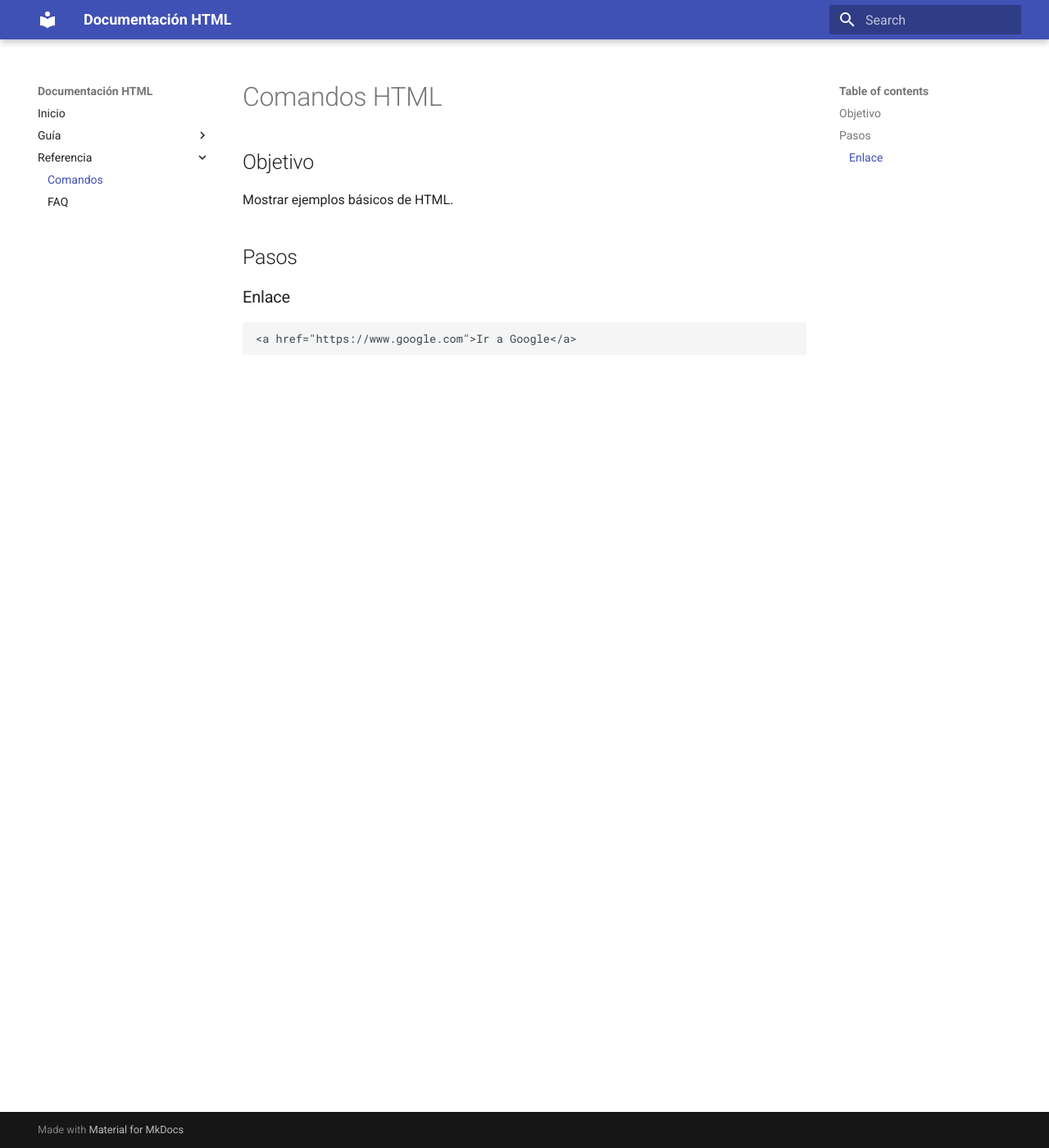
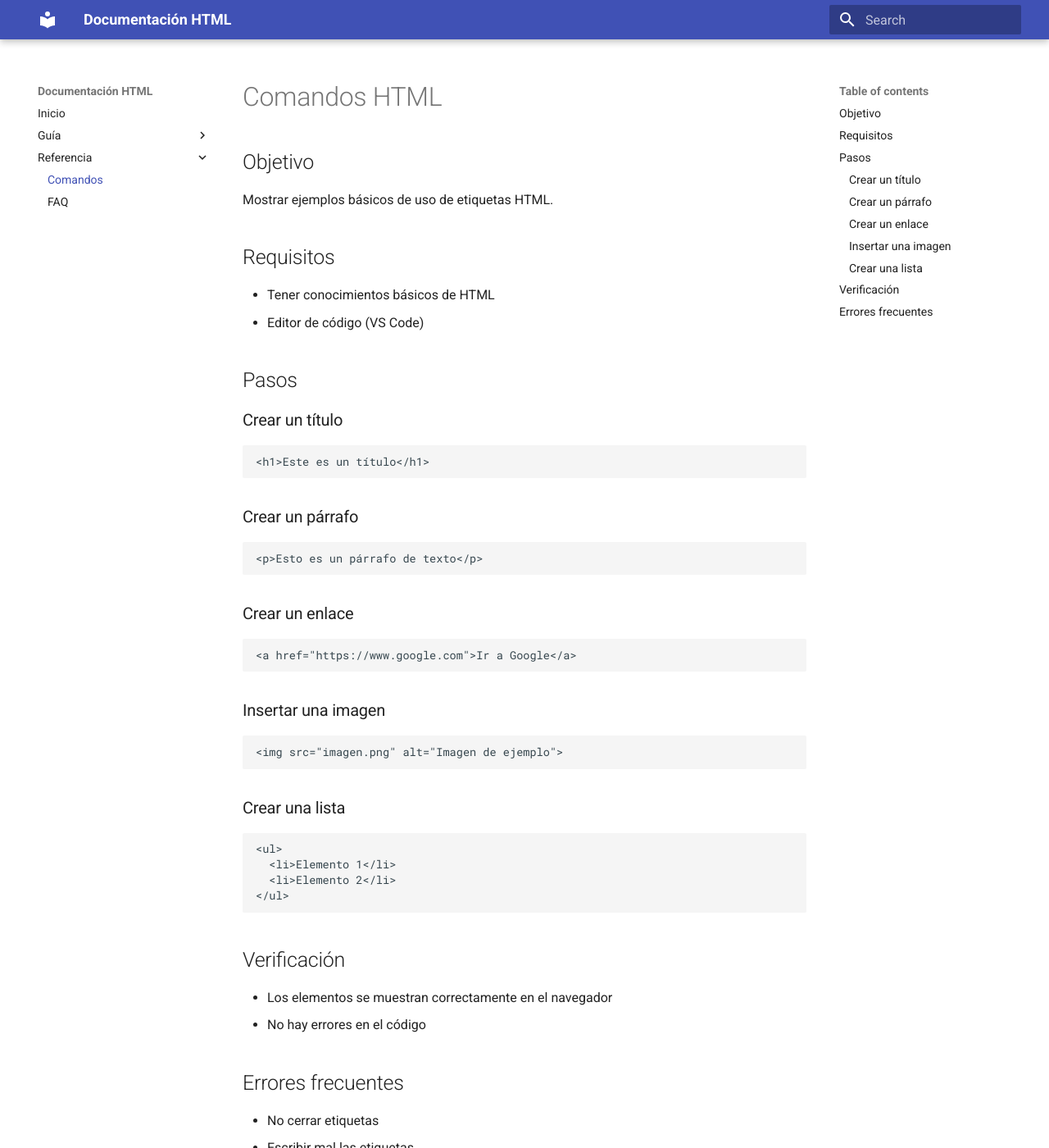
Before and after one commit to juliiocastellon/mkdocs-HTML, an MkDocs documentation site: the page built from docs/referencia/comandos.md, in a window 1280 px wide and 1400 px high. Shown: the whole window at 82% size. Built offline with MkDocs 1.6.1 and Material for MkDocs 9.7.7, drawn with Linux system fonts in a browser that asks for light colours; some of the changed text lies outside the part shown.

Commit message:
mejora en pagina de comandos

````diff
--- a/docs/referencia/comandos.md
+++ b/docs/referencia/comandos.md
@@ -1,11 +1,47 @@
 # Comandos HTML
 
 ## Objetivo
-Mostrar ejemplos básicos de HTML.
+Mostrar ejemplos básicos de uso de etiquetas HTML.
+
+## Requisitos
+- Tener conocimientos básicos de HTML
+- Editor de código (VS Code)
 
 ## Pasos
 
-### Enlace
+### Crear un título
+```html
+<h1>Este es un título</h1>
+```
+
+### Crear un párrafo
+```html
+<p>Esto es un párrafo de texto</p>
+```
+
+### Crear un enlace
 ```html
 <a href="https://www.google.com">Ir a Google</a>
 ```
+
+### Insertar una imagen
+```html
+<img src="imagen.png" alt="Imagen de ejemplo">
+```
+
+### Crear una lista
+```html
+<ul>
+  <li>Elemento 1</li>
+  <li>Elemento 2</li>
+</ul>
+```
+
+## Verificación
+- Los elementos se muestran correctamente en el navegador
+- No hay errores en el código
+
+## Errores frecuentes
+- No cerrar etiquetas
+- Escribir mal las etiquetas
+- Rutas incorrectas en imágenes o enlaces
````
